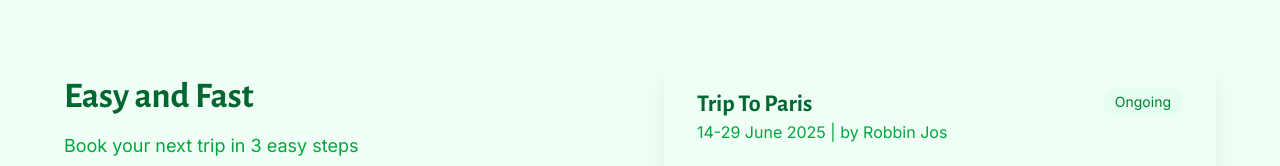
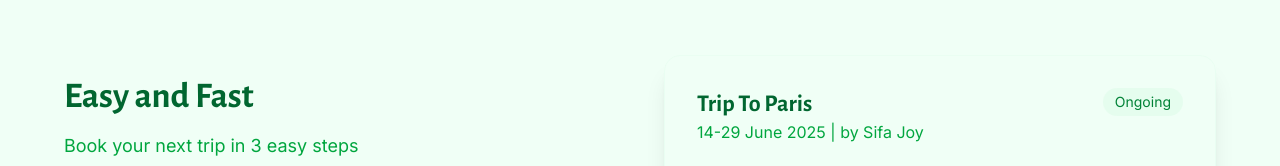
Before and after one commit to chengivan2/onpoint, a Next.js app: page / in a window 1280 px wide. Shown: the part 1480-1646 px from the top of the page. Built offline with nearby package versions, Linux system fonts and the light colour scheme; no server answers; the database is empty; what tailwindcss-motion would draw is missing.

Commit message:
Modified information on the booking steps trip showcase card

```diff
--- a/src/app/rootcomponents/homepagecomponents/bookingsteps.tsx
+++ b/src/app/rootcomponents/homepagecomponents/bookingsteps.tsx
@@ -121,7 +121,7 @@ export default function BookingSection() {
                     Trip To Paris
                   </h3>
                   <p className="text-green-600 dark:text-green-300">
-                    14-29 June 2025 | by Robbin Jos
+                    14-29 June 2025 | by Sifa Joy
                   </p>
                 </div>
                 <span className="bg-green-100/50 dark:bg-green-900/50 text-green-700 dark:text-green-300 px-3 py-1 rounded-full text-sm">
```
